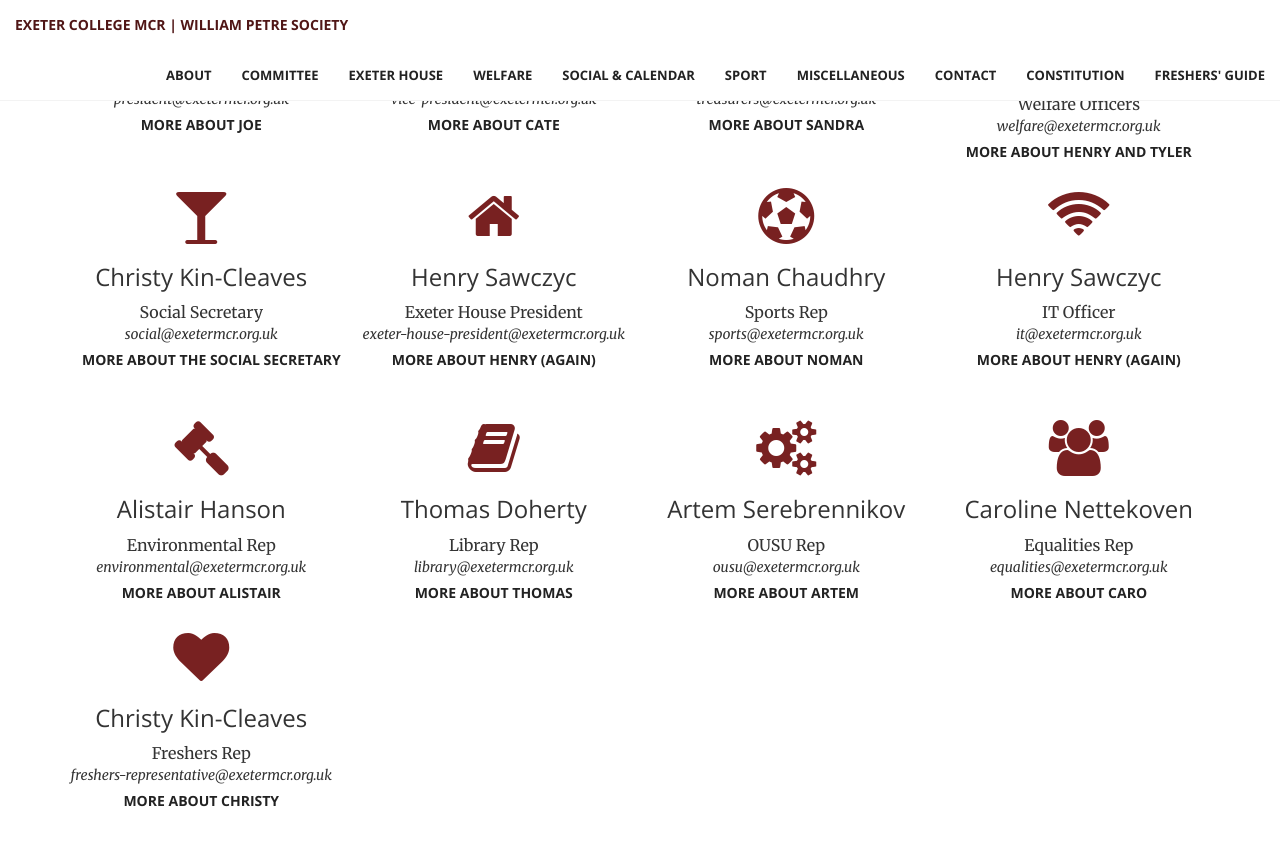
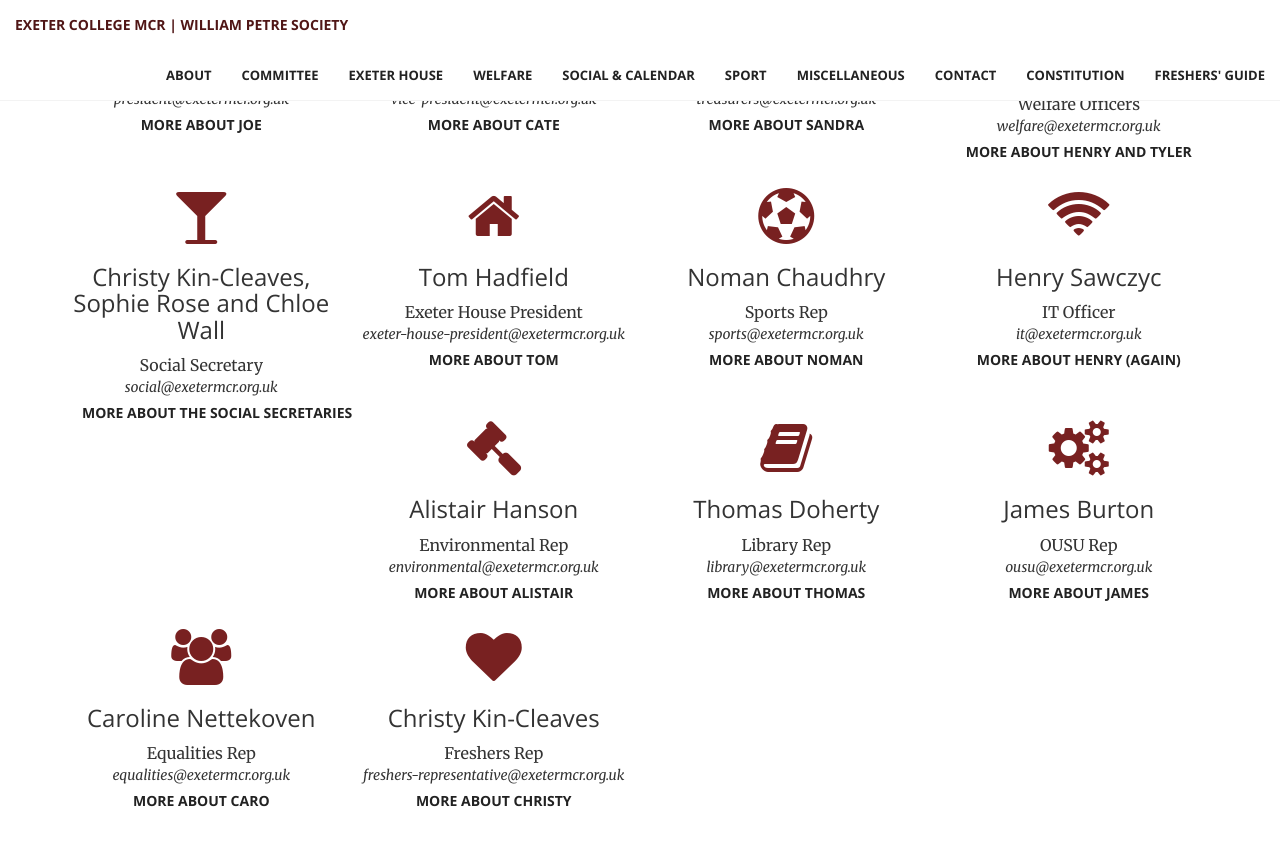
Before and after one commit to exetermcr/exetermcr.github.io, a Jekyll site: the page index.html, which Jekyll copies as it is, in a window 1280 px wide and 900 px high, scrolled down 2159 px. Shown: the top 846 px of the window. Built offline with Jekyll 4.4.1, drawn with Linux system fonts in a browser that asks for light colours.

Commit message:
Added people from MT17 Elections

```diff
--- a/index.html
+++ b/index.html
@@ -202,11 +202,11 @@
                 <div class="col-lg-3 col-md-6 text-center">
                     <div class="service-box">
                         <i class="fa fa-4x fa-glass wow bounceIn text-primary" data-wow-delay=".3s"></i>
-                        <h3>Christy Kin-Cleaves</h3>
+                        <h3>Christy Kin-Cleaves, Sophie Rose and Chloe Wall</h3>
                         <p>Social Secretary</p>
                         <i>social@exetermcr.org.uk</i>
                          <br>
-                        <button data-toggle="collapse" data-target="#SS" class="btn btn-default collapsed" aria-expanded="false">More about the Social Secretary</button>
+                        <button data-toggle="collapse" data-target="#SS" class="btn btn-default collapsed" aria-expanded="false">More about the Social Secretaries</button>
                         <div id="SS" class="collapse">
                         <br>Christy
                         <br>Hi I’m Christy, one of the social secs for Exeter MCR. I work with the other social secs to organise events such as exchange dinners with other colleges, wine & cheese nights, bar crawls and much more! It’s my job to make sure you get the best social experience at Exeter!
@@ -218,13 +218,12 @@
                 <div class="col-lg-3 col-md-6 text-center">
                     <div class="service-box">
                         <i class="fa fa-4x fa-home wow bounceIn text-primary"></i>
-                        <h3>Henry Sawczyc</h3>
+                        <h3>Tom Hadfield</h3>
                         <p>Exeter House President</p>
                         <i>exeter-house-president@exetermcr.org.uk</i>
                         <br>
-                        <button data-toggle="collapse" data-target="#EH" class="btn btn-default collapsed" aria-expanded="false">More about Henry (again)</button>
+                        <button data-toggle="collapse" data-target="#EH" class="btn btn-default collapsed" aria-expanded="false">More about Tom</button>
                         <div id="EH" class="collapse">
-                        <br>Hi I'm Henry, I am also one of the Welfare Officers and the IT guy for the MCR. I enjoy baking, gymnastics, and hate running with a pasison.
                         <br>My role as EH President is to put any issues with the graduate accomodation (Exeter House) to college at one of their numerous meetings. If you have any questions about the accomodation (especially prospective students) do feel free to email me.
                         </div>
                     </div>
@@ -284,12 +283,13 @@
                 <div class="col-lg-3 col-md-6 text-center">
                     <div class="service-box">
                         <i class="fa fa-4x fa-cogs wow bounceIn text-primary" data-wow-delay=".3s"></i>
-                        <h3>Artem Serebrennikov</h3>
+                        <h3>James Burton
+                        </h3>
                         <p>OUSU Rep</p>
                         <i>ousu@exetermcr.org.uk</i>
-                        <button data-toggle="collapse" data-target="#OUSU" class="btn btn-default collapsed" aria-expanded="false">More about Artem</button>
+                        <button data-toggle="collapse" data-target="#OUSU" class="btn btn-default collapsed" aria-expanded="false">More about James</button>
                         <div id="OUSU" class="collapse">
-                        <br> Artem is in charge of the MCR's dealings with OUSU (Oxford University's Student Union). Due to the collegiate nature of Oxford OUSU is an important integration point for all students to discuss university wide matters, and get cheap sexual health products for welfare.
+                        <br> James is in charge of the MCR's dealings with OUSU (Oxford University's Student Union). Due to the collegiate nature of Oxford OUSU is an important integration point for all students to discuss university wide matters, and get cheap sexual health products for welfare.
                         </div>
                     </div>
                 </div>
```
